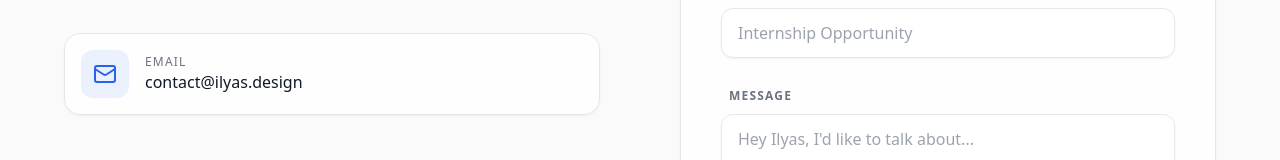
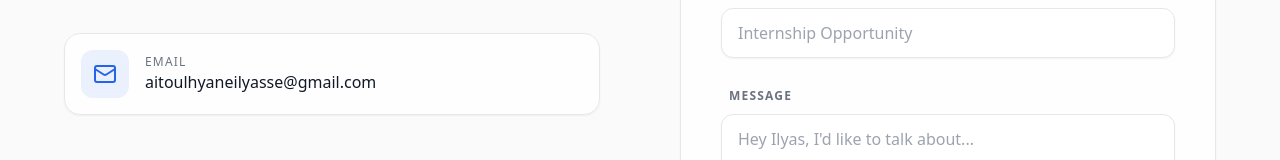
Before and after one commit to Imposter-zx/PORTFOLIO, a React (Vite) app: page / in a window 1280 px wide. Shown: the part 3175-3335 px from the top of the page. Built offline with nearby package versions, Linux system fonts and the light colour scheme; no server answers.

Commit message:
fix(contact): update contact email address

```diff
--- a/src/components/Contact.jsx
+++ b/src/components/Contact.jsx
@@ -29,7 +29,7 @@ const Contact = () => {
                 </div>
                 <div>
                   <div className="text-xs uppercase tracking-widest text-gray-500 dark:text-[#666]">{t('contact.email')}</div>
-                  <div className="font-medium text-gray-900 dark:text-white">contact@ilyas.design</div>
+                  <div className="font-medium text-gray-900 dark:text-white">aitoulhyaneilyasse@gmail.com</div>
                 </div>
               </div>
             </div>
```
